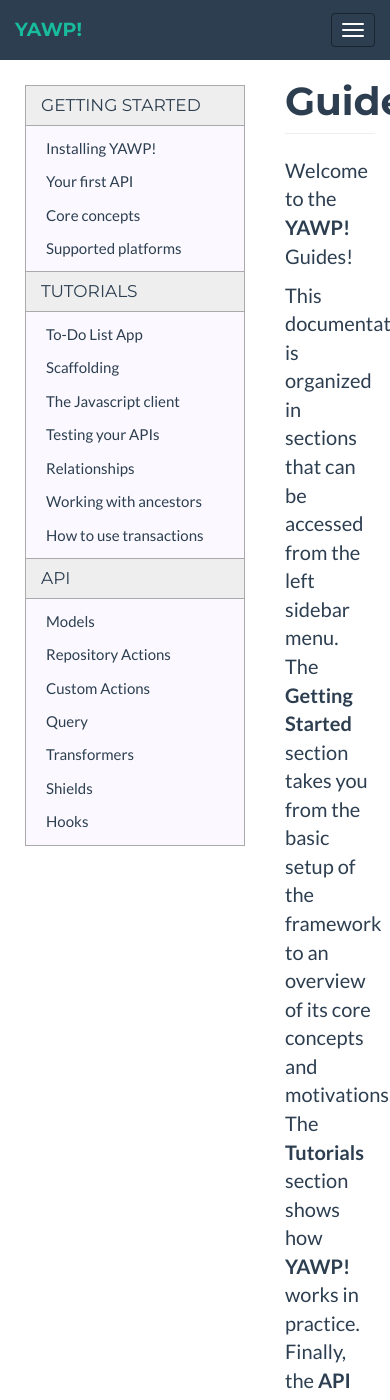
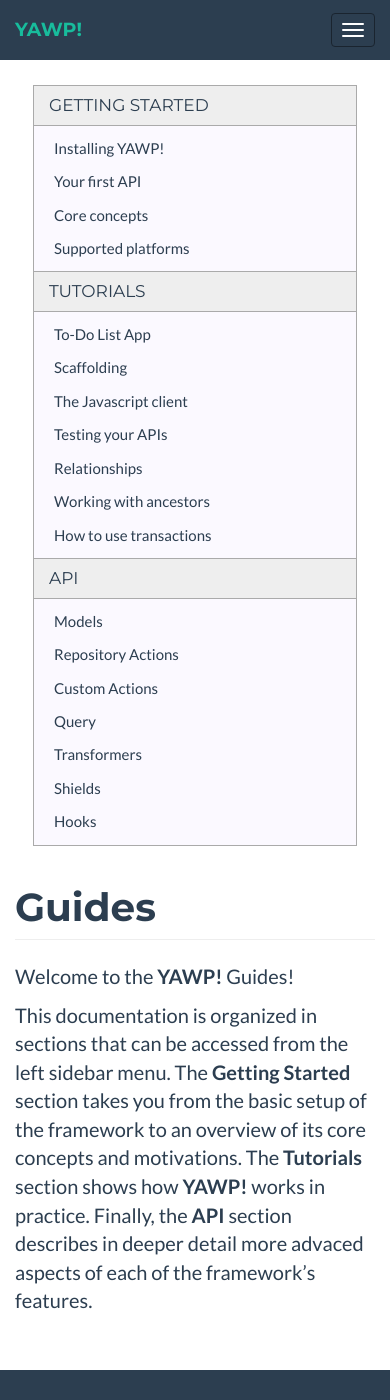
Before and after one commit to feroult/yawp-site, a Jekyll site: the page built from guides/index.md, in a window 390 px wide and 1400 px high. Built offline with Jekyll 4.4.1, drawn with Linux system fonts in a browser that asks for light colours; nearby versions of some CDN libraries.

Commit message:
todo app

```diff
--- a/assets/css/guides.css
+++ b/assets/css/guides.css
@@ -1,3 +1,4 @@
+
 h3:before {
   display: block;
   content: " ";
@@ -78,6 +79,20 @@
     }
     .guide {
         margin-top: 80px;
+    }
+}
+
+@media (max-width: 600px) {
+    #accordion {
+        float: none;
+        width: 90%;
+        margin-bottom: 40px;
+        margin-left: auto;
+        margin-right: auto;
+    }
+    .guide {
+        margin-left: 0;
+        margin-top: 0;
     }
 }
 
```
